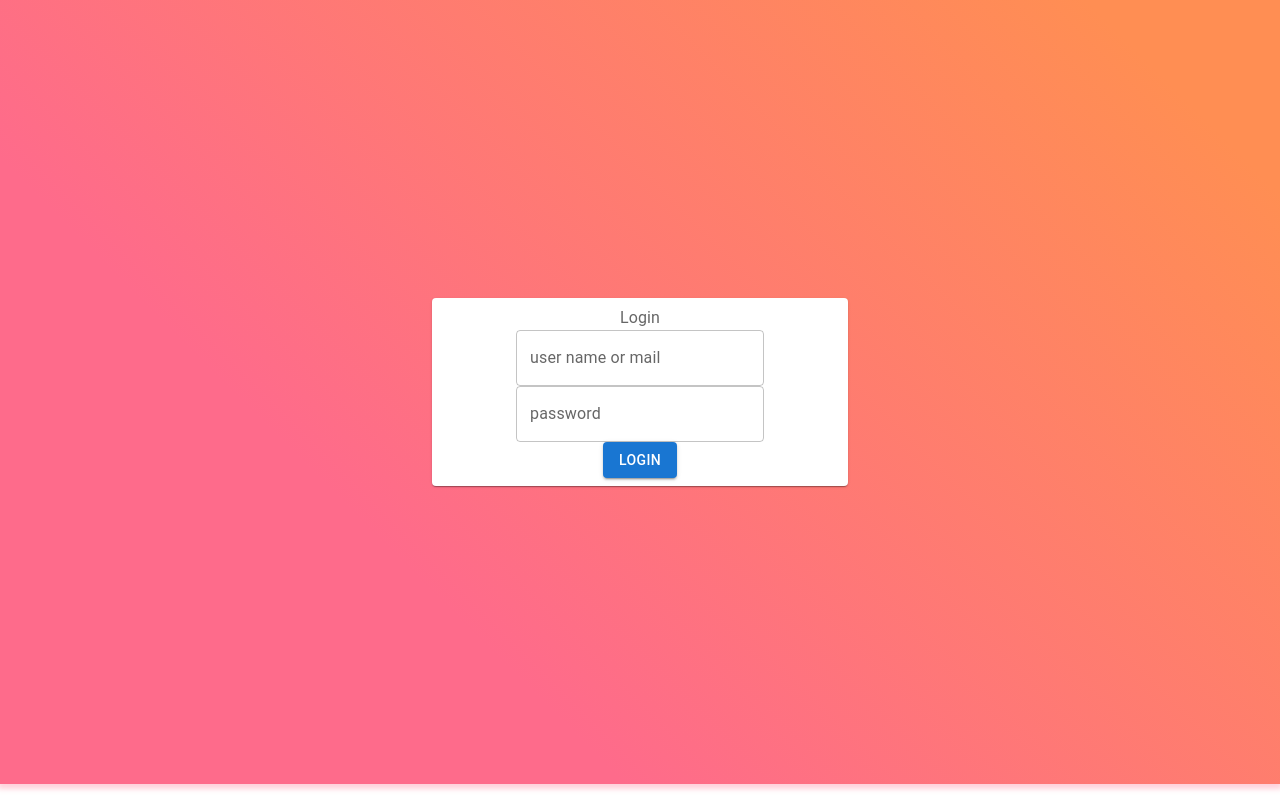
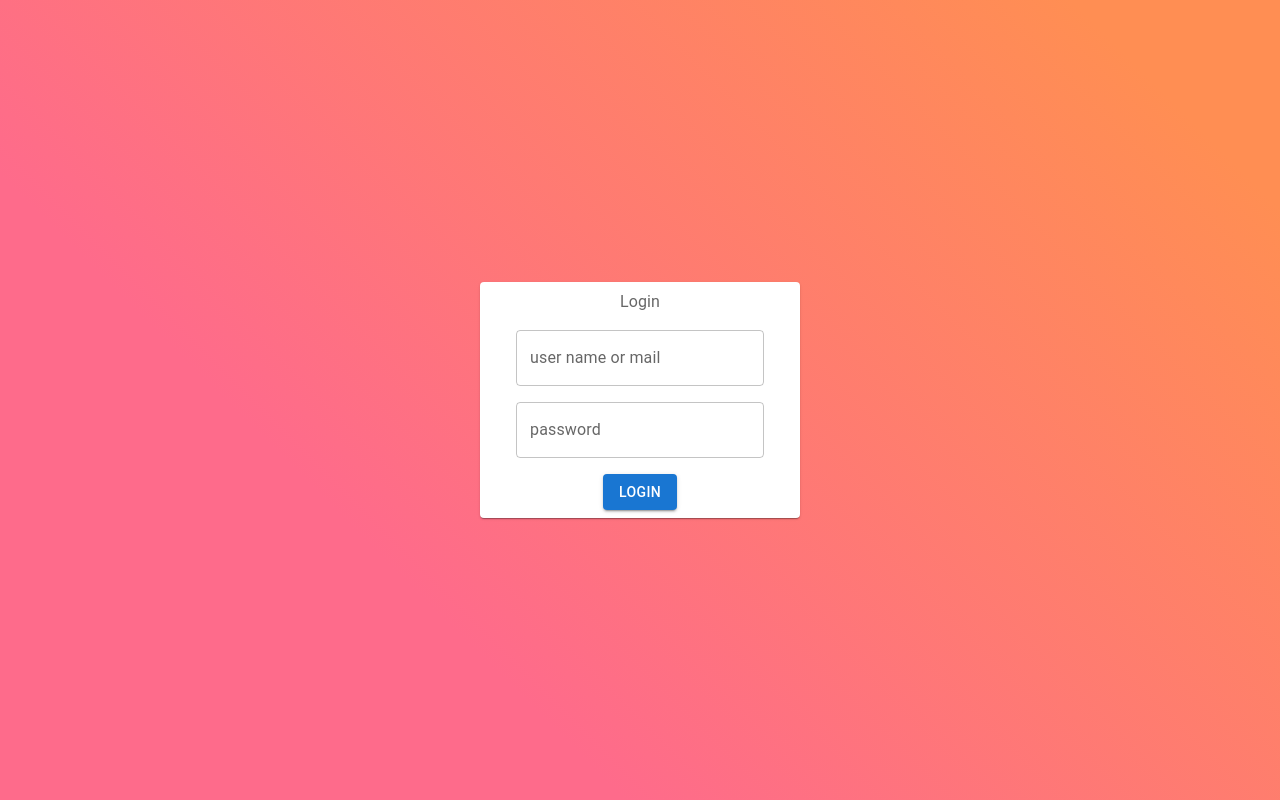
Before and after one commit to stevenUchiwa/appAdmin, a React (Create React App) app in the folder front/: page / in a window 1280 px wide. Built offline with nearby package versions, Linux system fonts and the light colour scheme.

Commit message:
add router and component dashbord

```diff
--- a/front/package.json
+++ b/front/package.json
@@ -16,8 +16,10 @@
     "@types/node": "^12.20.27",
     "@types/react": "^17.0.24",
     "@types/react-dom": "^17.0.9",
+    "@types/react-router-dom": "^5.3.2",
     "react": "^17.0.2",
     "react-dom": "^17.0.2",
+    "react-router-dom": "^5.3.0",
     "react-scripts": "4.0.3",
     "typescript": "^4.4.3",
     "web-vitals": "^1.1.2"
--- a/front/src/App.tsx
+++ b/front/src/App.tsx
@@ -1,11 +1,13 @@
 import React from 'react';
 import './App.css';
-import Login from './component/Login';
+// import Login from './component/Login';
+import Myrouter from './router';
 
 const App = () => {
   return (
     <div>
-       <Login />
+       {/* <Login /> */}
+       <Myrouter />
     </div>
   );
 }
--- /dev/null
+++ b/front/src/component/Dashbord/Dashbord.tsx
@@ -0,0 +1,11 @@
+import React from "react";
+
+
+const Dashbord = function(){
+    return(
+        <h1>My Dashbord</h1>
+    )
+}
+
+
+export default Dashbord
--- /dev/null
+++ b/front/src/component/Dashbord/index.tsx
@@ -0,0 +1,4 @@
+import Dashbord from "./Dashbord";
+
+
+export default Dashbord;
--- a/front/src/component/Login/Login.tsx
+++ b/front/src/component/Login/Login.tsx
@@ -7,6 +7,7 @@ import TextField from '@mui/material/TextField';
 import useStyles from './LoginStyle';
 import Typography from '@mui/material/Typography';
 import Button from '@mui/material/Button';
+import { useHistory } from "react-router-dom";
 
 const Item = styled(Paper)(({ theme }) => ({
     ...theme.typography.body2,
@@ -18,19 +19,29 @@ const Item = styled(Paper)(({ theme }) => ({
 
 const Login = () => {
     const classes = useStyles()
+    const history = useHistory();
+    const handleClick = () =>{
+        history.push("/home");
+    }
     return(
         <Box sx={{ flexGrow: 1 }} className={classes.root}>
-        <Grid container spacing={2} className={classes.gridContainerHeight} sx={{ justifyContent:'center',alignContent:'center'}} >
-          <Grid item xs={4}>
+        <Grid container className={classes.gridContainerHeight} sx={{ justifyContent:'center',alignContent:'center'}} >
+          <Grid item xs={3}>
             <Item>
-                <Typography>Login</Typography>
-                <div>
-                   <TextField id="outlined-basic" label="user name or mail" variant="outlined"/>
-                </div>
-                <div>
-                   <TextField id="outlined-basic" label="password" variant="outlined" type='password'/>
-                </div>
-                <Button variant="contained">Login</Button>
+              <Grid container spacing={2}>
+                <Grid item xs={12} spacing={4}>
+                  <Typography>Login</Typography>
+                </Grid>
+                <Grid item xs={12}>
+                 <TextField id="outlined-basic" label="user name or mail" variant="outlined"/>
+                </Grid>
+                <Grid item xs={12}>
+                 <TextField id="outlined-basic" label="password" variant="outlined" type='password'/>
+                </Grid>
+                <Grid item xs={12}>
+                 <Button variant="contained" onClick={handleClick}>Login</Button>
+                </Grid>
+              </Grid>
             </Item>
           </Grid>
         </Grid>
--- /dev/null
+++ b/front/src/router/index.tsx
@@ -0,0 +1,3 @@
+import Myrouter from "./router";
+
+export default Myrouter;
--- /dev/null
+++ b/front/src/router/router.tsx
@@ -0,0 +1,27 @@
+import {
+    BrowserRouter as Router,
+    Switch,
+    Route,
+  } from "react-router-dom";
+  import Login from "../component/Login";
+  import Dashbord from "../component/Dashbord";
+
+const Myrouter = () => {
+    return(
+        <Router>
+        <Switch>
+          <Route exact path="/">
+            <Login />
+          </Route>
+           <Route path="/home">
+            <Dashbord />
+          </Route>
+         {/* <Route path="/">
+            <Home />
+          </Route> */}
+        </Switch>
+    </Router>
+    )
+}
+
+export default Myrouter;
```
Also changed, not shown: front/src/router/myroutersafe.tsx (added, +26 -0 lines), front/src/router/myroutersimple.tsx (added, +26 -0 lines), 1 other file (tests, documents, lock files or other folders).
